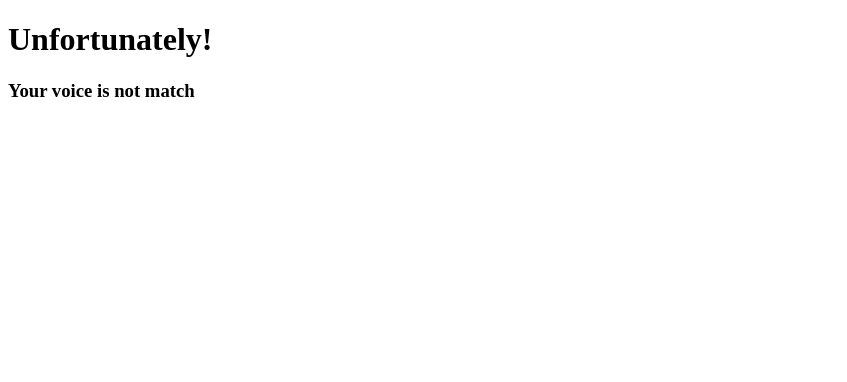
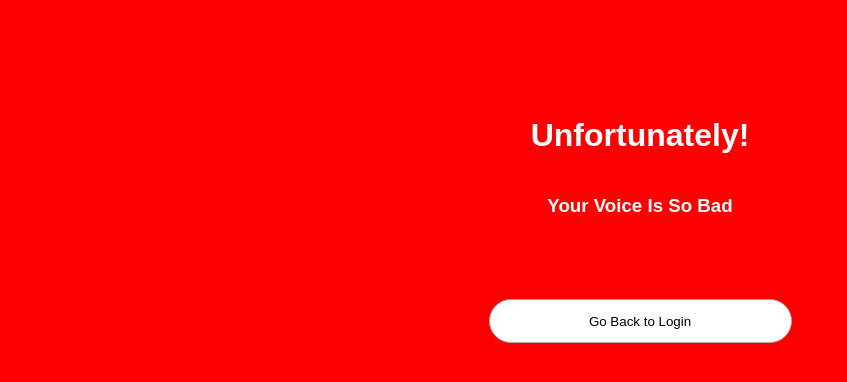
Before and after one commit to doungnapat27/Voice_Authentication, a Flask app: template templates/fail.html in a window 1280 px wide. Shown: the top 382 px of the page, without its empty margins (0-847 px from the left). Run offline with Flask 3, Linux system fonts and the light colour scheme; the template is opened without the code that fills it, so the values that code supplies are empty.

Commit message:
update fail and success

```diff
--- a/main.py
+++ b/main.py
@@ -41,6 +41,13 @@ def upload_file():
             flash('Please upload a WAV file', 'danger')
     return redirect(url_for('register'))
 
+@app.route("/success")
+def success():
+    return render_template('success.html')
+
+@app.route("/fail")
+def fail():
+    return render_template('fail.html')
 
 
 # route to the login page
--- /dev/null
+++ b/static/styles/fail.css
@@ -0,0 +1,39 @@
+* {
+    font-family: 'poppins', sans-serif;
+    background-color: red;;
+    color: white;
+}
+
+.box{
+    display: flex;
+    justify-content: center;
+    align-items: center;
+    margin-top: 64px;
+}
+
+.container{
+    display: flex;
+    flex-direction: column;
+    justify-content: center;
+    align-items: center;
+}
+
+.container button{
+    display: flex;
+    justify-content: center;
+    align-items: center;
+    height: 44px;
+    width: 303px;
+    background-color: white;
+    color: black;
+    border: 1px solid #ABABAB;
+    border-radius: 123px;
+    box-sizing: border-box;
+    transition: background-color 0.3s ease;
+    margin-top: 32px;
+}
+
+.container button:hover{
+    background-color: #6200EA;
+    color: white;
+}
--- a/templates/fail.html
+++ b/templates/fail.html
@@ -4,10 +4,18 @@
     <meta charset="UTF-8">
     <meta http-equiv="X-UA-Compatible" content="IE=edge">
     <meta name="viewport" content="width=device-width, initial-scale=1.0">
+    <link rel="stylesheet" type="text/css" href="../static/styles/fail.css"/>
     <title>Fail</title>
 </head>
 <body>
-    <h1>Unfortunately!</h1>
-    <h3>Your voice is not match</h3>
+    <div class="box">
+        <div class="container">
+            <p>
+                <h1>Unfortunately!</h1>
+                <h3>Your Voice Is So Bad</h3>
+            </p>
+            <button onclick="window.location.href='/login'">Go Back to Login</button>
+        </div>
+    </div>
 </body>
 </html>
```
Also changed, not shown: static/styles/success.css (added, +26 -0 lines), templates/success.html (+19 -2 lines).
